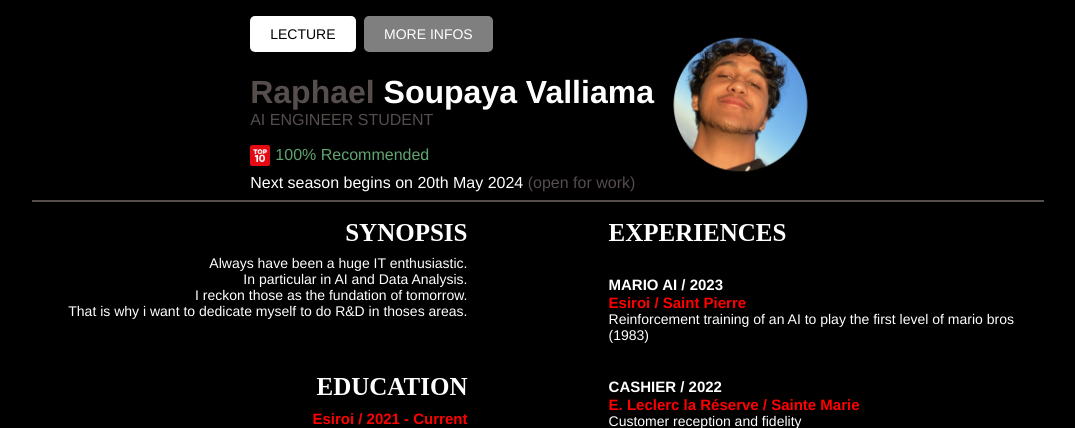
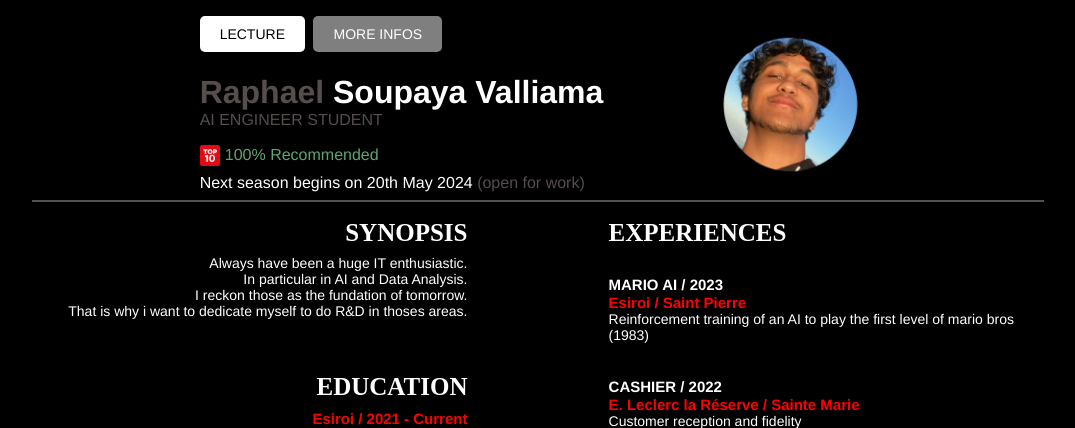
Before and after one commit to RSoups11/dev, a Flask app: page / in a window 1280 px wide. Shown: the top 428 px of the page, without its empty margins (102-1177 px from the left). Run offline with Flask 3, Linux system fonts and the light colour scheme.

Commit message:
margin left pdp 10%

```diff
--- a/static/styles.css
+++ b/static/styles.css
@@ -46,6 +46,7 @@ body {
 
 #pdp {
   width: 17%;
+  margin-left: 10%;
 }
 
 .disponibilite {
--- a/static/styles.scss
+++ b/static/styles.scss
@@ -65,6 +65,7 @@ body {
 
 #pdp {
   width: 17%;
+  margin-left: 10%;
 }
 
 .disponibilite {
```
Also changed, not shown: 1 other file.
